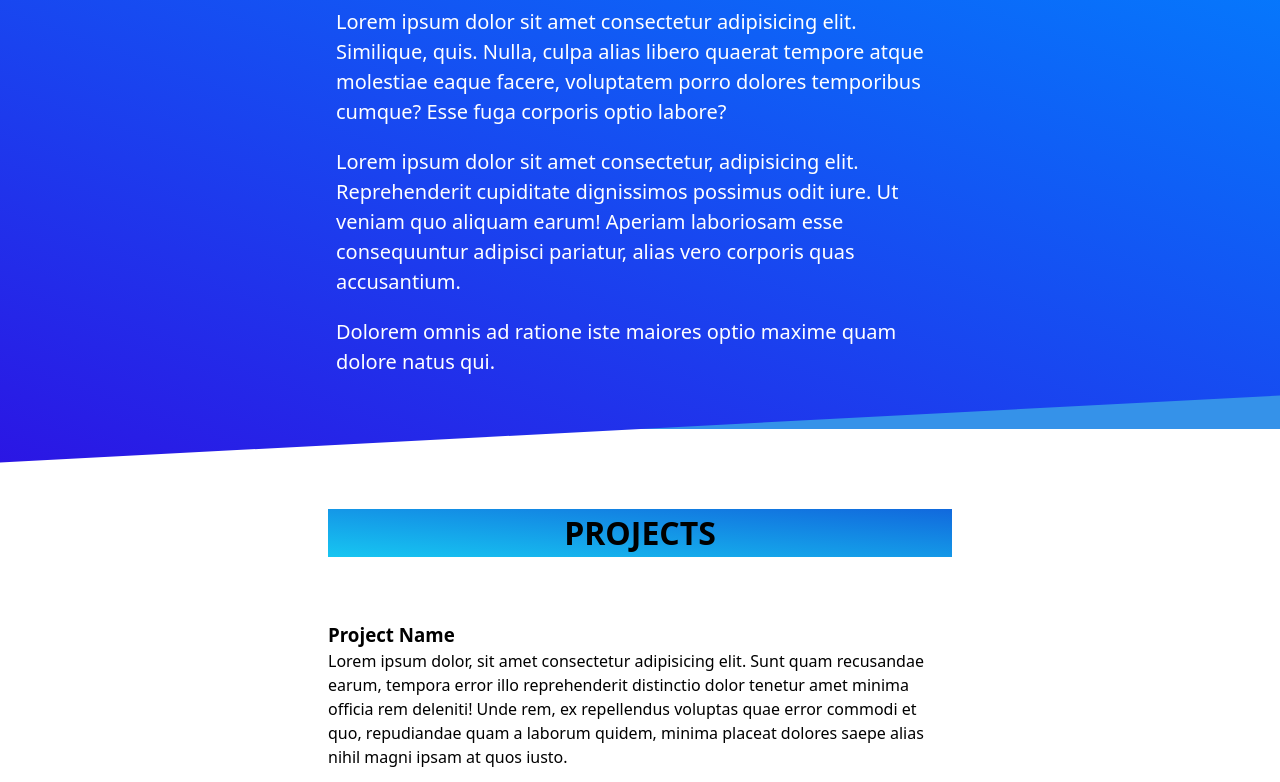
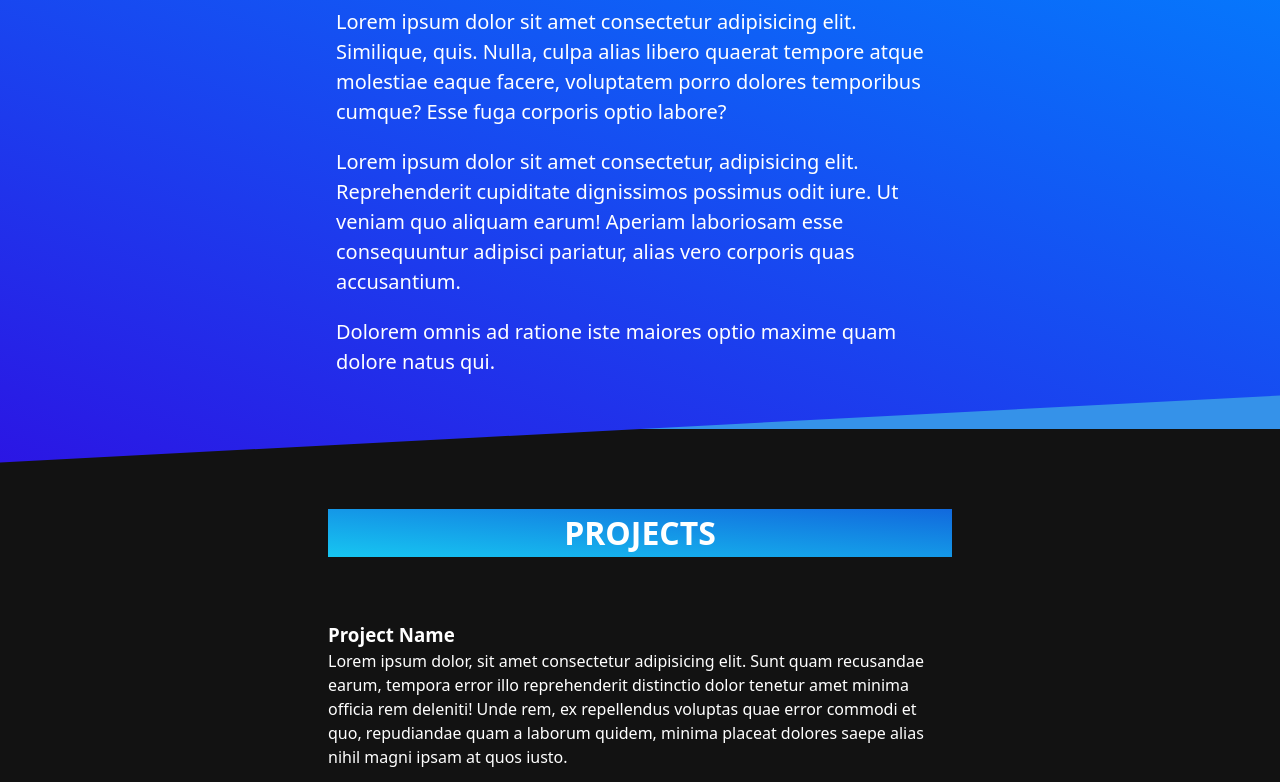
Before and after one commit to BrandynCoverdill/Portfolio, a plain HTML site: page index.html in a window 1280 px wide. Shown: the part 326-1108 px from the top of the page. Drawn offline with Linux system fonts and the light colour scheme.

Commit message:
Update main.css
Added theme correction.

```diff
--- a/css/main.css
+++ b/css/main.css
@@ -9,7 +9,7 @@
 }
 
 html {
-    color-scheme: dark light;
+    color-scheme: dark;
     font-family: system-ui;
     line-height: 1.5;
 }
```
